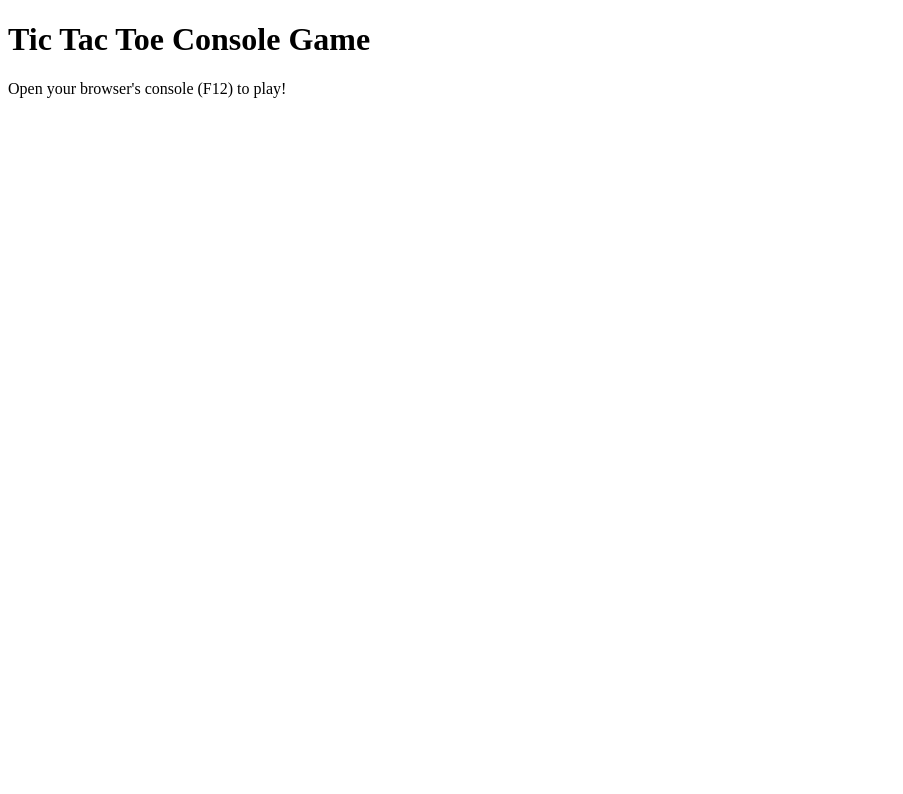
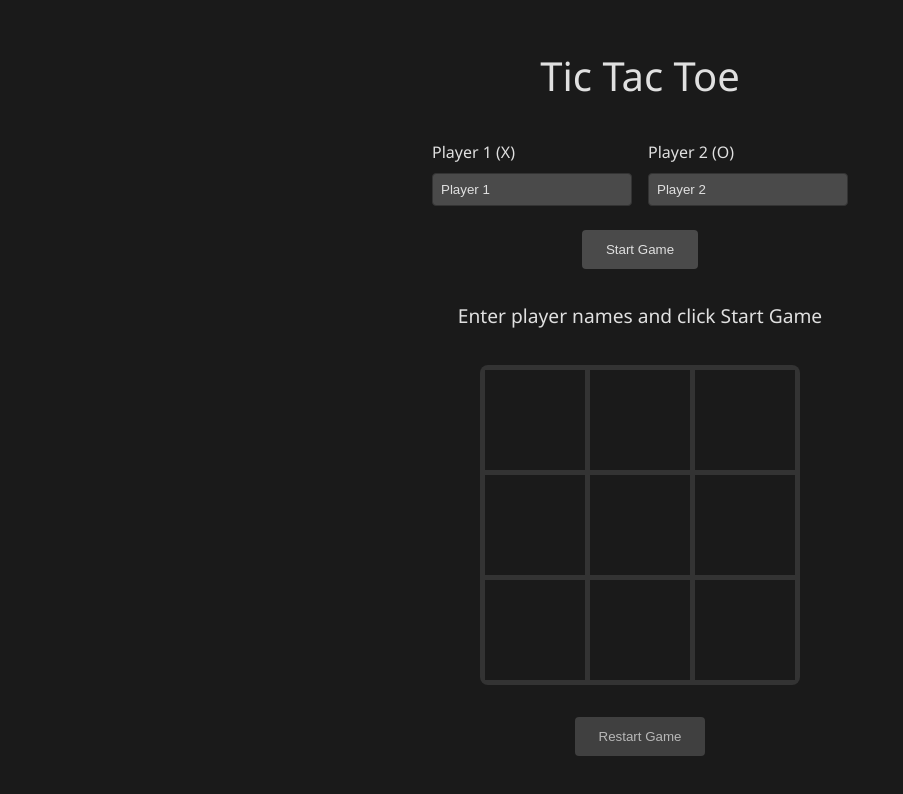
Before and after one commit to bit2swaz/tic-tac-toe, a plain HTML site: page index.html in a window 1280 px wide. Shown: the whole page, without its empty margins (0-903 px from the left). Drawn offline with Linux system fonts and the light colour scheme.

Commit message:
updated from console only to browser based

```diff
--- a/index.html
+++ b/index.html
@@ -3,11 +3,51 @@
 <head>
     <meta charset="UTF-8">
     <meta name="viewport" content="width=device-width, initial-scale=1.0">
-    <title>Tic Tac Toe Console Game</title>
+    <title>Tic Tac Toe</title>
+    <link rel="stylesheet" href="style.css">
 </head>
 <body>
-    <h1>Tic Tac Toe Console Game</h1>
-    <p>Open your browser's console (F12) to play!</p>
+    <div class="container">
+        <header>
+            <h1>Tic Tac Toe</h1>
+        </header>
+
+        <section class="player-setup">
+            <div class="player-inputs">
+                <div class="input-group">
+                    <label for="player1">Player 1 (X)</label>
+                    <input type="text" id="player1" placeholder="Enter name" value="Player 1">
+                </div>
+                <div class="input-group">
+                    <label for="player2">Player 2 (O)</label>
+                    <input type="text" id="player2" placeholder="Enter name" value="Player 2">
+                </div>
+            </div>
+            <button id="start-game">Start Game</button>
+        </section>
+
+        <section class="game-status">
+            <p id="status-display">Enter player names and click Start Game</p>
+        </section>
+
+        <section class="game-board">
+            <div class="board">
+                <div class="cell" data-index="0"></div>
+                <div class="cell" data-index="1"></div>
+                <div class="cell" data-index="2"></div>
+                <div class="cell" data-index="3"></div>
+                <div class="cell" data-index="4"></div>
+                <div class="cell" data-index="5"></div>
+                <div class="cell" data-index="6"></div>
+                <div class="cell" data-index="7"></div>
+                <div class="cell" data-index="8"></div>
+            </div>
+        </section>
+
+        <section class="game-controls">
+            <button id="restart-game">Restart Game</button>
+        </section>
+    </div>
     <script src="script.js"></script>
 </body>
 </html>
--- a/script.js
+++ b/script.js
@@ -22,8 +22,69 @@ const Player = (name, marker) => {
     return { name, marker };
 };
 
+// Display Controller Module
+const DisplayController = (() => {
+    const statusDisplay = document.getElementById('status-display');
+    const cells = document.querySelectorAll('.cell');
+    const startButton = document.getElementById('start-game');
+    const restartButton = document.getElementById('restart-game');
+    const player1Input = document.getElementById('player1');
+    const player2Input = document.getElementById('player2');
+
+    const updateBoard = () => {
+        const board = Gameboard.getBoard();
+        cells.forEach((cell, index) => {
+            cell.textContent = board[index];
+            cell.className = 'cell' + (board[index] ? ` ${board[index].toLowerCase()}` : '');
+        });
+    };
+
+    const setStatus = (message) => {
+        statusDisplay.textContent = message;
+    };
+
+    const enableBoard = () => {
+        cells.forEach(cell => {
+            cell.style.cursor = 'pointer';
+            cell.classList.remove('disabled');
+        });
+    };
+
+    const disableBoard = () => {
+        cells.forEach(cell => {
+            cell.style.cursor = 'not-allowed';
+            cell.classList.add('disabled');
+        });
+    };
+
+    const bindEvents = () => {
+        cells.forEach(cell => {
+            cell.addEventListener('click', () => {
+                const index = cell.getAttribute('data-index');
+                GameController.makeMove(parseInt(index));
+            });
+        });
+
+        startButton.addEventListener('click', () => {
+            GameController.initialize(player1Input.value, player2Input.value);
+        });
+
+        restartButton.addEventListener('click', () => {
+            GameController.initialize(player1Input.value, player2Input.value);
+        });
+    };
+
+    return {
+        updateBoard,
+        setStatus,
+        enableBoard,
+        disableBoard,
+        bindEvents
+    };
+})();
+
 // Game Controller Module
-window.GameController = (() => {
+const GameController = (() => {
     let player1;
     let player2;
     let currentPlayer;
@@ -35,8 +96,9 @@ window.GameController = (() => {
         currentPlayer = player1;
         gameActive = true;
         Gameboard.resetBoard();
-        console.log("Game started! Current board:");
-        printBoard();
+        DisplayController.updateBoard();
+        DisplayController.enableBoard();
+        DisplayController.setStatus(`${currentPlayer.name}'s turn (${currentPlayer.marker})`);
     };
 
     const switchPlayer = () => {
@@ -65,52 +127,43 @@ window.GameController = (() => {
 
     const makeMove = (position) => {
         if (!gameActive) {
-            console.log("Game hasn't started! Call initialize() first.");
+            DisplayController.setStatus("Game hasn't started! Click Start Game.");
             return;
         }
 
         if (Gameboard.updateBoard(position, currentPlayer.marker)) {
-            console.log(`${currentPlayer.name} placed ${currentPlayer.marker} at position ${position}`);
-            printBoard();
+            DisplayController.updateBoard();
 
             if (checkWin()) {
-                console.log(`${currentPlayer.name} wins!`);
+                DisplayController.setStatus(`${currentPlayer.name} wins!`);
                 gameActive = false;
+                DisplayController.disableBoard();
                 return;
             }
 
             if (checkTie()) {
-                console.log("Game ends in a tie!");
+                DisplayController.setStatus("Game ends in a tie!");
                 gameActive = false;
+                DisplayController.disableBoard();
                 return;
             }
 
             switchPlayer();
-            console.log(`${currentPlayer.name}'s turn (${currentPlayer.marker})`);
-        } else {
-            console.log("Invalid move! Try again.");
+            DisplayController.setStatus(`${currentPlayer.name}'s turn (${currentPlayer.marker})`);
         }
     };
 
-    const printBoard = () => {
-        const board = Gameboard.getBoard();
-        console.log('\n' +
-            ' ' + (board[0] || ' ') + ' | ' + (board[1] || ' ') + ' | ' + (board[2] || ' ') + '\n' +
-            '---+---+---\n' +
-            ' ' + (board[3] || ' ') + ' | ' + (board[4] || ' ') + ' | ' + (board[5] || ' ') + '\n' +
-            '---+---+---\n' +
-            ' ' + (board[6] || ' ') + ' | ' + (board[7] || ' ') + ' | ' + (board[8] || ' ') + '\n'
-        );
-    };
-
-    const getCurrentPlayer = () => currentPlayer;
-
     return {
         initialize,
-        makeMove,
-        getCurrentPlayer
+        makeMove
     };
 })();
+
+// Initialize the game
+document.addEventListener('DOMContentLoaded', () => {
+    DisplayController.bindEvents();
+    DisplayController.disableBoard();
+});
 
 // Print instructions when the script loads
 console.log("Welcome to Tic Tac Toe!");
--- a/style.css
+++ b/style.css
@@ -0,0 +1,142 @@
+:root {
+    --bg-color: #1a1a1a;
+    --text-color: #e0e0e0;
+    --border-color: #333;
+    --hover-color: #2a2a2a;
+    --accent-color: #4a4a4a;
+    --cell-size: 100px;
+}
+
+* {
+    margin: 0;
+    padding: 0;
+    box-sizing: border-box;
+}
+
+body {
+    font-family: 'Segoe UI', system-ui, sans-serif;
+    background-color: var(--bg-color);
+    color: var(--text-color);
+    line-height: 1.6;
+    min-height: 100vh;
+    display: flex;
+    justify-content: center;
+    align-items: center;
+}
+
+.container {
+    max-width: 600px;
+    padding: 2rem;
+    text-align: center;
+}
+
+header {
+    margin-bottom: 2rem;
+}
+
+h1 {
+    font-size: 2.5rem;
+    font-weight: 300;
+    margin-bottom: 1rem;
+}
+
+.player-setup {
+    margin-bottom: 2rem;
+}
+
+.player-inputs {
+    display: flex;
+    gap: 1rem;
+    justify-content: center;
+    margin-bottom: 1rem;
+}
+
+.input-group {
+    display: flex;
+    flex-direction: column;
+    align-items: start;
+}
+
+input[type="text"] {
+    background: var(--accent-color);
+    border: 1px solid var(--border-color);
+    color: var(--text-color);
+    padding: 0.5rem;
+    border-radius: 4px;
+    margin: 0.5rem 0;
+    width: 200px;
+}
+
+button {
+    background: var(--accent-color);
+    color: var(--text-color);
+    border: none;
+    padding: 0.75rem 1.5rem;
+    border-radius: 4px;
+    cursor: pointer;
+    transition: background-color 0.2s;
+}
+
+button:hover {
+    background-color: var(--hover-color);
+}
+
+.game-status {
+    margin: 1rem 0;
+    min-height: 2rem;
+    font-size: 1.2rem;
+}
+
+.game-board {
+    display: flex;
+    justify-content: center;
+    margin: 2rem 0;
+}
+
+.board {
+    display: grid;
+    grid-template-columns: repeat(3, var(--cell-size));
+    grid-template-rows: repeat(3, var(--cell-size));
+    gap: 5px;
+    background-color: var(--border-color);
+    padding: 5px;
+    border-radius: 8px;
+}
+
+.cell {
+    background-color: var(--bg-color);
+    display: flex;
+    justify-content: center;
+    align-items: center;
+    font-size: 3rem;
+    cursor: pointer;
+    transition: background-color 0.2s;
+}
+
+.cell:hover {
+    background-color: var(--hover-color);
+}
+
+.cell.disabled {
+    cursor: not-allowed;
+}
+
+.cell.x {
+    color: #6c8bff;
+}
+
+.cell.o {
+    color: #ff6c8b;
+}
+
+.game-controls {
+    margin-top: 2rem;
+}
+
+#restart-game {
+    opacity: 0.8;
+}
+
+#restart-game:hover {
+    opacity: 1;
+}
```
